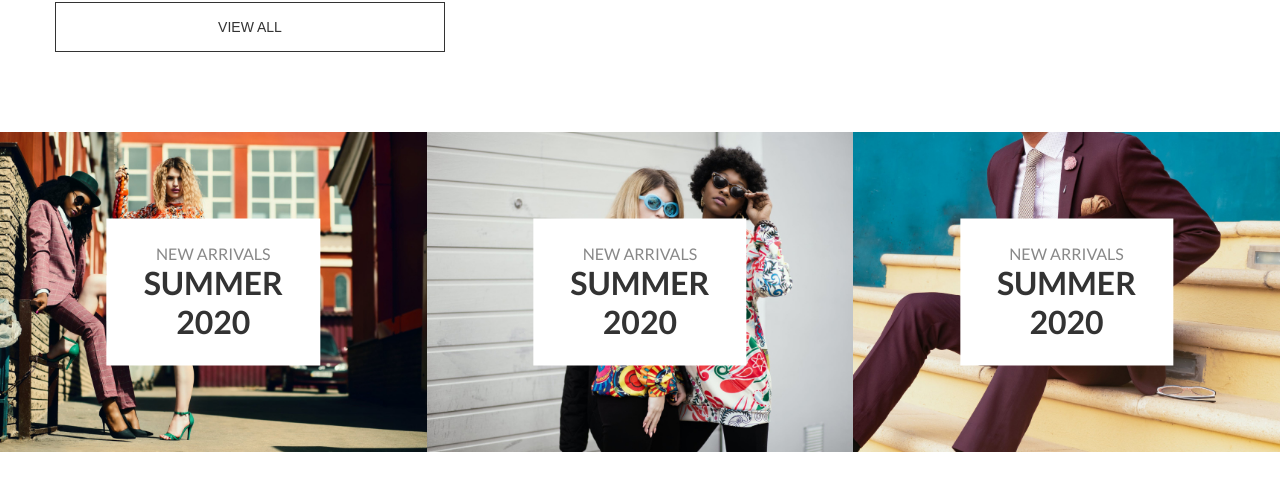
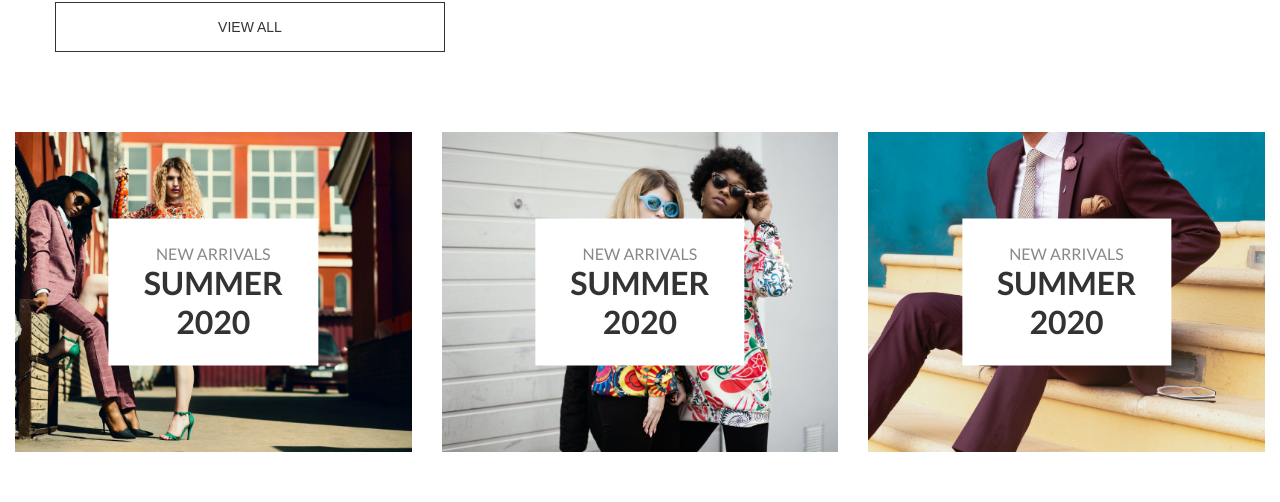
Before and after one commit to vietnvhust/celano, a React (Create React App) app: page / in a window 1280 px wide. Shown: the part 1696-2198 px from the top of the page. Built offline with nearby package versions, Linux system fonts and the light colour scheme; no server answers.

Commit message:
update style

```diff
--- a/src/components/ui/footer/FooterBottom.js
+++ b/src/components/ui/footer/FooterBottom.js
@@ -88,7 +88,7 @@ export default function FooterBottom() {
                             <ul className="socials d-flex ai-center jc-center">
                                 {
                                     socialItems.length > 0 && socialItems.map(({icon, iconHover}, index) =>
-                                        <li ref={refhover} key={index}>
+                                        <li ref={refhover} className={ishover ? 'active': ''} key={index}>
                                             {
                                                 ishover ? (<Img src={iconHover} alt="Social" />) : (<Img src={icon} alt="Social" />)
                                             }
--- a/src/components/ui/home/SectionAds/SectionAds.js
+++ b/src/components/ui/home/SectionAds/SectionAds.js
@@ -29,10 +29,12 @@ export default function SectionAds() {
                 {
                     items.length > 0 && items.map(({img,p,h3}, index) =>
                         <div key={index} className="col-fb-4">
-                            <div className="ads-item" style={{ backgroundImage: `url(${img})` }}>
-                                <div className="ads-item__inner text-center">
-                                    <Heading tag="p" text={p} className="text-upp" />
-                                    <Heading tag="h3" text={h3} className="text-upp" />
+                            <div className="inner">
+                                <div className="ads-item" style={{ backgroundImage: `url(${img})` }}>
+                                    <div className="ads-item__inner text-center">
+                                        <Heading tag="p" text={p} className="text-upp" />
+                                        <Heading tag="h3" text={h3} className="text-upp" />
+                                    </div>
                                 </div>
                             </div>
                         </div>
@@ -43,6 +45,16 @@ export default function SectionAds() {
     )
 }
 const SectionAdsWrap = styled.section`
+    padding-left: 15px;
+    padding-right: 15px;
+    .row-fb {
+        margin-left: -15px;
+        margin-right: -15px;
+    }
+    .inner {
+        padding-left: 15px;
+        padding-right: 15px;
+    }
     .ads-item {
         background-size: cover;
         background-repeat: no-repeat;
```
Also changed, not shown: 1 other file (tests, documents, lock files or other folders).
